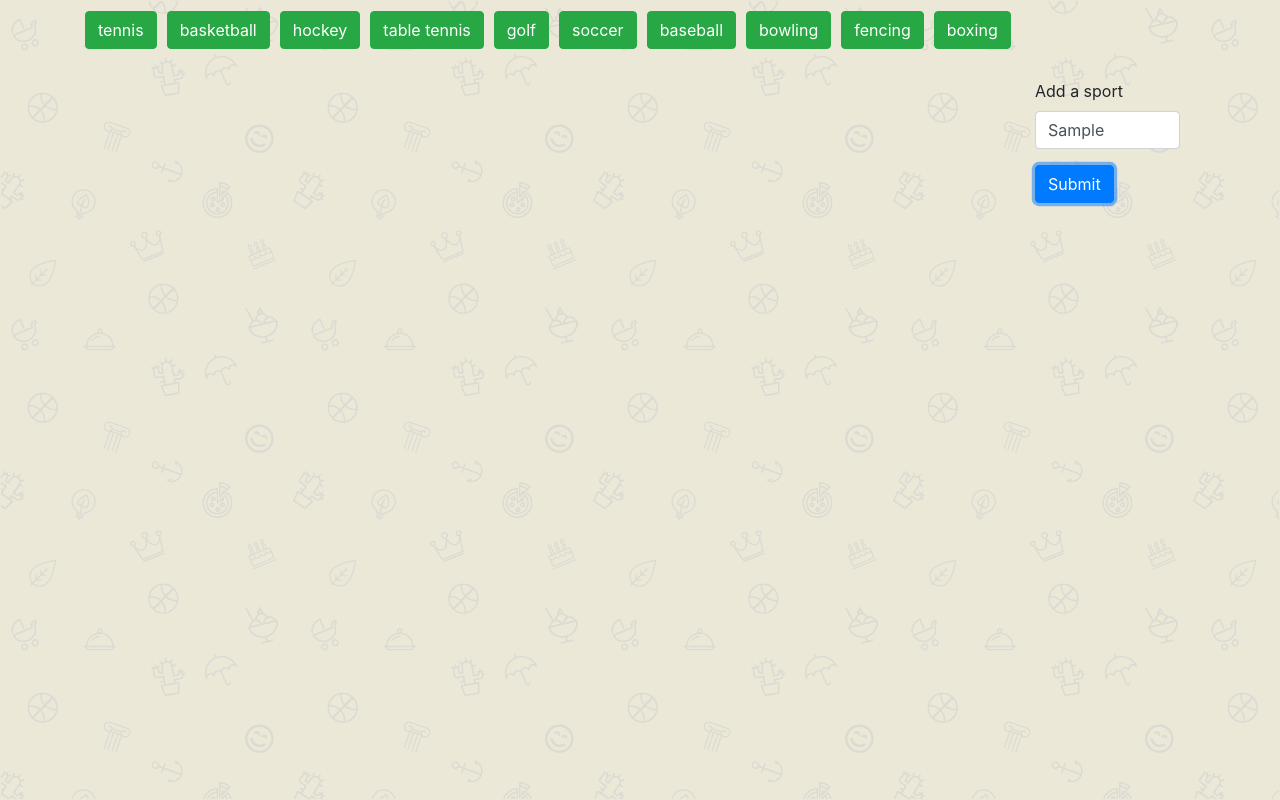
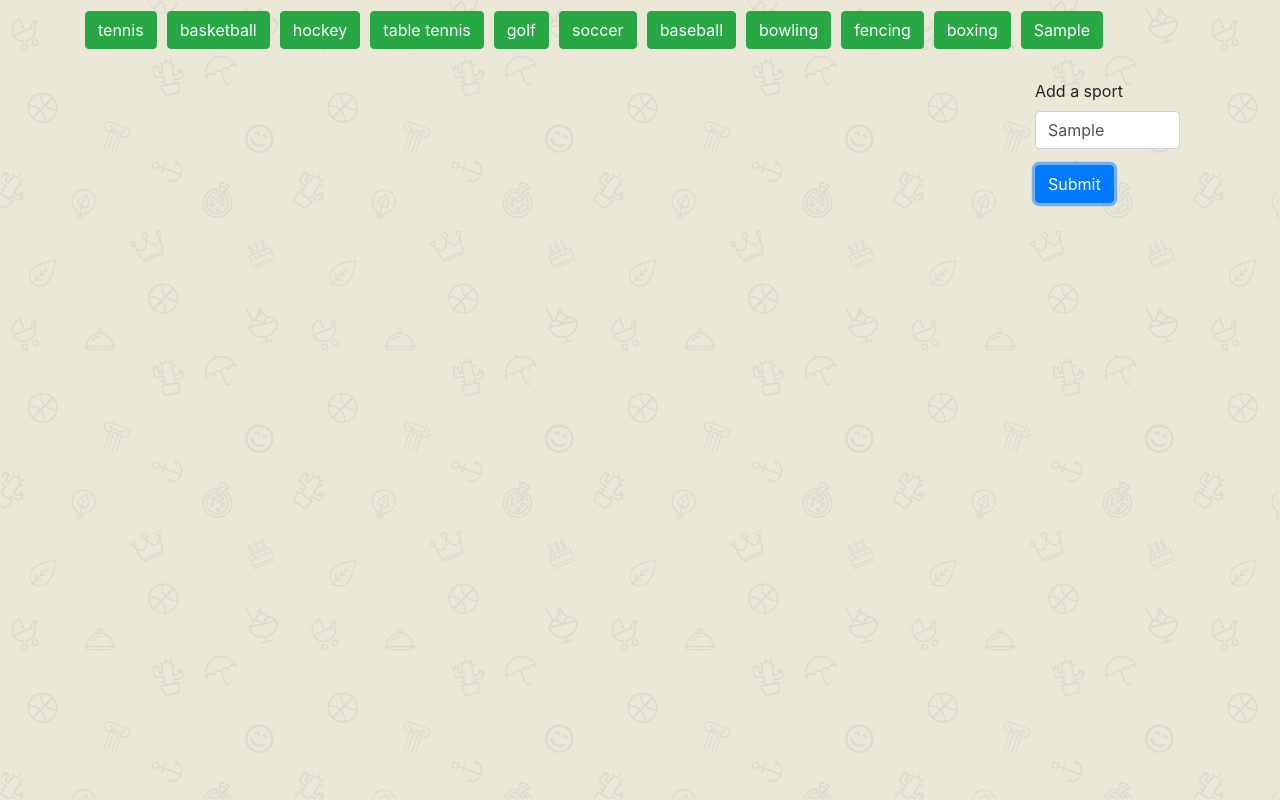
Before and after one commit to syin1/GifTastic, a plain HTML site: page index.html in a window 1280 px wide. Both pictures are taken after typing "Sample" into the empty fields and a click on the button "Submit". Drawn offline with nearby package versions, Linux system fonts and the light colour scheme.

Commit message:
fixed bug associated with dynamically generated button onclick events

```diff
--- a/assets/javascript/app.js
+++ b/assets/javascript/app.js
@@ -14,14 +14,19 @@ $(document).ready(function() {
 
   var limit = 10;
 
-  for (var i = 0; i < topics.length; i++) {
-    var onebutton = $(
-      "<button type='button', class='btn btn-success btn-category'>"
-    ).text(topics[i]);
-    $('.buttons').append(onebutton);
+  function displayTopics() {
+    $('.buttons').html('');
+    for (var i = 0; i < topics.length; i++) {
+      var onebutton = $(
+        "<button type='button' class='btn btn-success btn-category'>"
+      ).text(topics[i]);
+      $('.buttons').append(onebutton);
+    }
   }
 
-  $('.btn-category').on('click', function() {
+  displayTopics();
+
+  $(document.body).on('click', '.btn-category', function() {
     var apikey = 'fZ5dIQx9aTA23h20a4GGZGZvc7bf7hyj';
     var searchTerm = $(this).text();
 
@@ -37,8 +42,6 @@ $(document).ready(function() {
       url: queryURL,
       method: 'GET'
     }).then(function(response) {
-      console.log(response);
-
       $('.images').text('');
 
       for (var i = 0; i < limit; i++) {
@@ -60,4 +63,9 @@ $(document).ready(function() {
       }
     });
   });
+
+  $('.submit').on('click', function() {
+    topics.push($('#sport-input').val());
+    displayTopics();
+  });
 });
--- a/index.html
+++ b/index.html
@@ -31,7 +31,7 @@
               <input type="text" class="form-control" id="sport-input">
             </div>
 
-            <button type="button" class="btn btn-primary">Submit</button>
+            <button type="button" class="btn btn-primary submit">Submit</button>
           </form>
         </div>
       </div>
```
